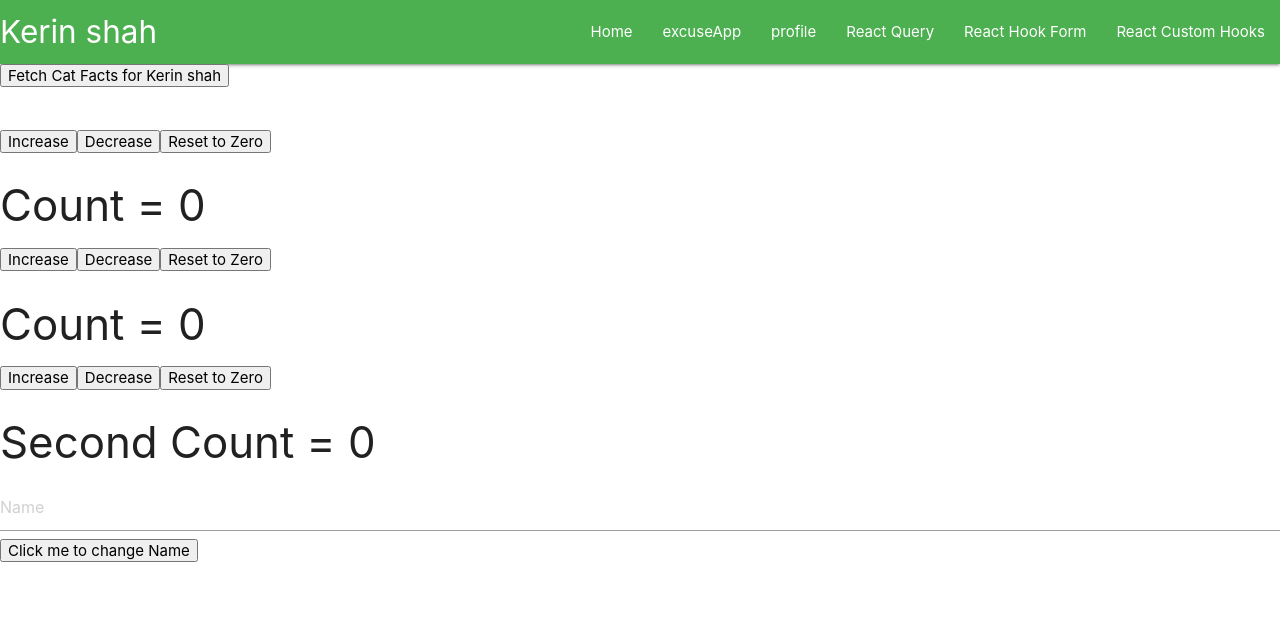
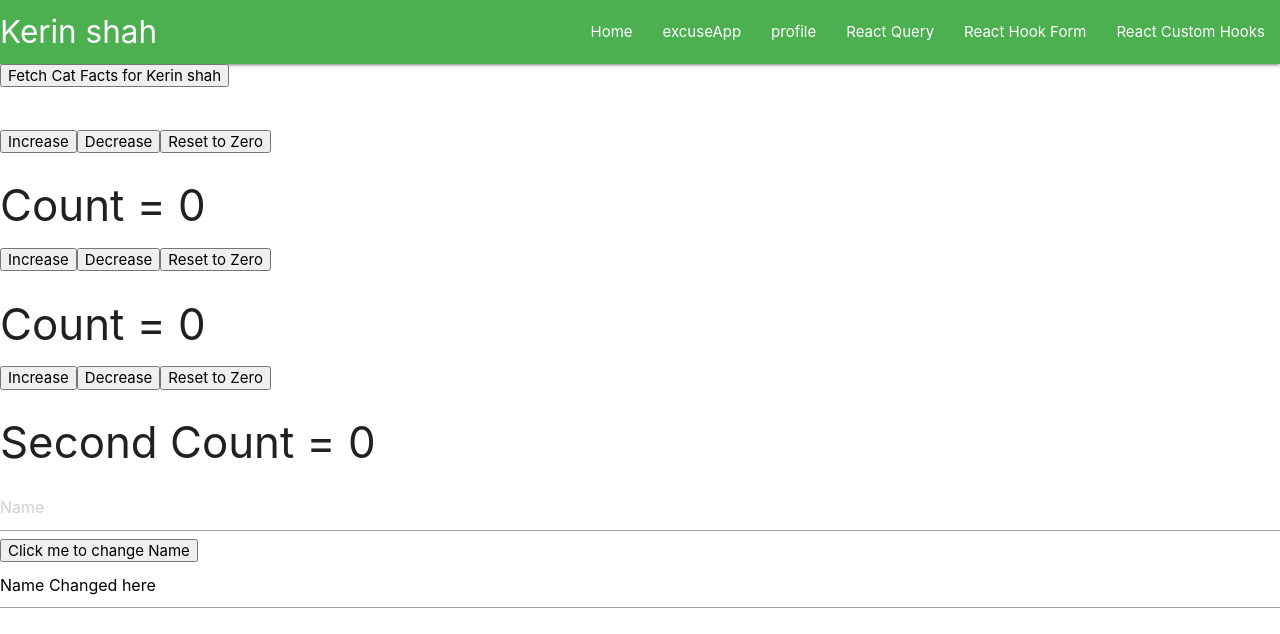
Before and after one commit to kerinshah3/react-practice, a React (Create React App) app: page / in a window 1280 px wide. Shown: the top 634 px of the page. Built offline with nearby package versions, Linux system fonts and the light colour scheme.

Commit message:
use layout effect with input field

```diff
--- a/src/component/api-call/AxiosFetchAPIData.js
+++ b/src/component/api-call/AxiosFetchAPIData.js
@@ -4,6 +4,7 @@ import {AppContext} from "../../App";
 import UseReducerHook from "../react-hooks/use-reducer/UseReducerHook";
 import UseReduceWithComplexObject from "../react-hooks/use-reducer/UseReduceWithComplexObject";
 import UseRefsHook from "../react-hooks/use-refs/UseRefsHook";
+import UseLayoutEffectHook from "../react-hooks/use-layout-effect/UseLayoutEffectHook";
 
 export default function AxiosFetchAPIData() {
     const {userName}  = useContext(AppContext)
@@ -29,6 +30,7 @@ export default function AxiosFetchAPIData() {
             <UseReducerHook/>
             <UseReduceWithComplexObject/>
             <UseRefsHook/>
+            <UseLayoutEffectHook/>
         </div>
     )
 }
--- /dev/null
+++ b/src/component/react-hooks/use-layout-effect/UseLayoutEffectHook.js
@@ -0,0 +1,27 @@
+import React , { useRef , useEffect , useLayoutEffect } from "react";
+
+export default function UseLayoutEffectHook(){
+
+    const inputRef = useRef(null)
+    useLayoutEffect(() => {
+        console.log("Here in useLayoutEffect " + inputRef.current.value)
+    });
+
+    useEffect(() => {
+        inputRef.current.value = "Name Changed here"
+        console.log("Here in useEffect " + inputRef.current.value)
+    })
+
+    return (
+        <div>
+            <input
+                type="text"
+                placeholder="Name"
+                value="Kerin"
+                ref={inputRef}/>
+        </div>
+    )
+
+
+
+}
```
Also changed, not shown: 1 other file (tests, documents, lock files or other folders).
